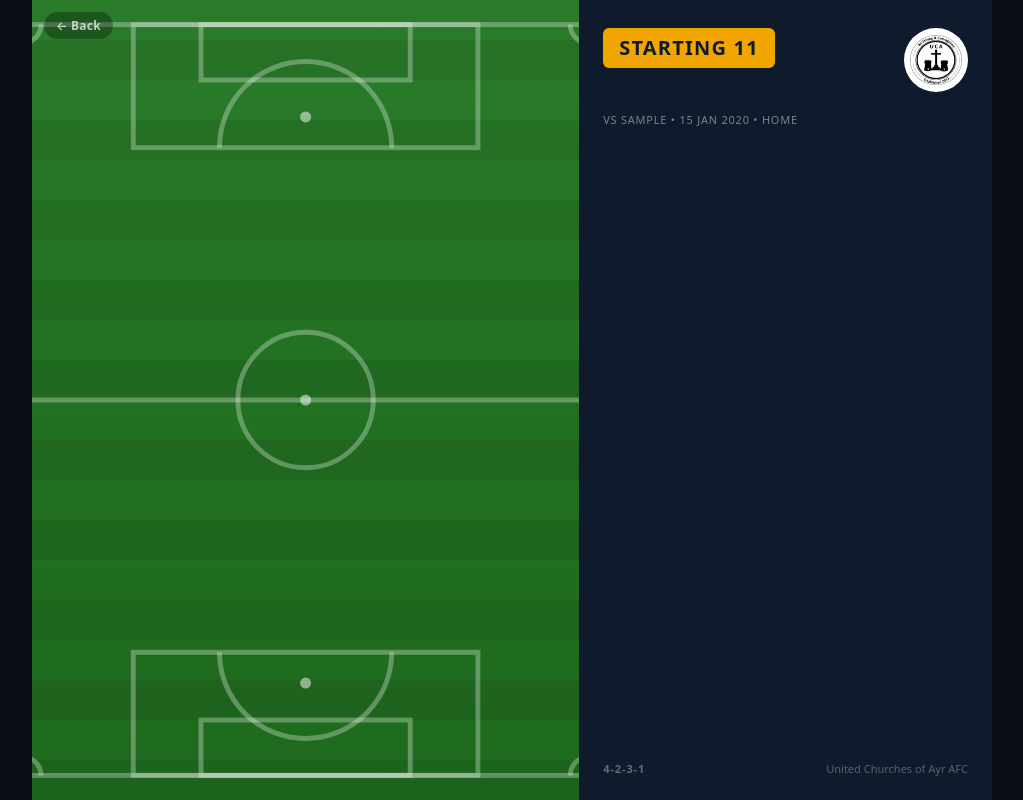
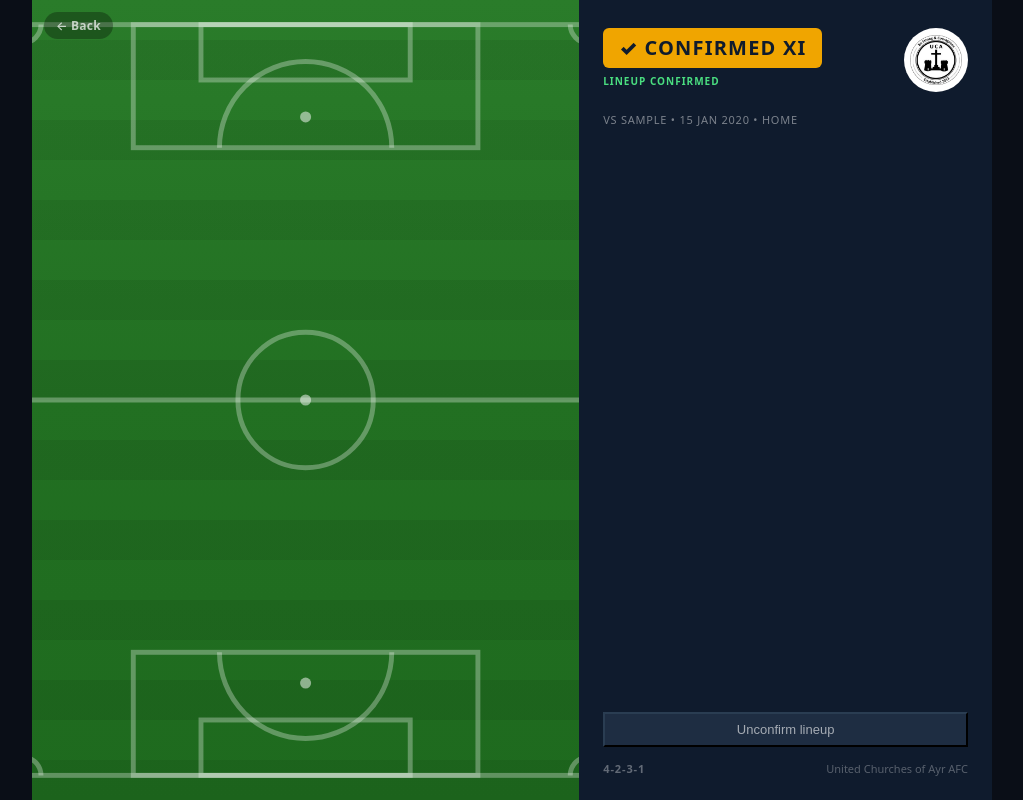
Before and after one commit to thollywood1888/united-churches-ayr, a FastAPI app: page /fixtures/1/lineup-card in a window 1280 px wide. Shown: the whole page, without its empty margins (128-1151 px from the left). Run offline with FastAPI, Linux system fonts and the light colour scheme; the visitor is signed in with stand-in values (Sample User, id 1); tables that the repository leaves empty hold one stand-in row (values such as "Sample post").

Commit message:
Add Confirm Starting XI feature to lineup card
Gaffer can confirm the XI from the lineup builder or card view.
Confirmed state persists (lineup_confirmed column on fixture),
card shows '✓ Confirmed XI' badge, squad see the confirmed XI
when they open the card. Gaffer can unconfirm to go back to draft.

Co-Authored-By: Claude Sonnet 4.6 <noreply@anthropic.com>

```diff
--- a/app/db.py
+++ b/app/db.py
@@ -44,6 +44,7 @@ def create_schema() -> None:
     _ensure_fixture_formation()
     _ensure_appearance_pos()
     _ensure_fixture_captain()
+    _ensure_fixture_lineup_confirmed()
 
 
 def _ensure_appearance_pitch_slot() -> None:
@@ -93,6 +94,17 @@ def _ensure_fixture_captain() -> None:
         connection.execute(text("ALTER TABLE fixture ADD COLUMN captain_player_id INTEGER"))
 
 
+def _ensure_fixture_lineup_confirmed() -> None:
+    inspector = inspect(engine)
+    if "fixture" not in inspector.get_table_names():
+        return
+    columns = {col["name"] for col in inspector.get_columns("fixture")}
+    if "lineup_confirmed" in columns:
+        return
+    with engine.begin() as conn:
+        conn.execute(text("ALTER TABLE fixture ADD COLUMN lineup_confirmed BOOLEAN DEFAULT FALSE"))
+
+
 def get_session() -> Iterator[Session]:
     """FastAPI dependency yielding a request-scoped session."""
     session = SessionLocal()
--- a/app/main.py
+++ b/app/main.py
@@ -966,6 +966,25 @@ async def save_lineup(request: Request, session: SessionDep, fixture_id: int):
     return RedirectResponse(f"/fixtures/{fixture_id}", status_code=303)
 
 
+# -------------------------------------------------- confirm / unconfirm XI --
+
+
+@app.post("/fixtures/{fixture_id}/lineup/confirm")
+def confirm_lineup(session: SessionDep, fixture_id: int):
+    fixture = _fixture_or_404(session, fixture_id)
+    fixture.lineup_confirmed = True
+    session.commit()
+    return RedirectResponse(f"/fixtures/{fixture_id}/lineup-card", status_code=303)
+
+
+@app.post("/fixtures/{fixture_id}/lineup/unconfirm")
+def unconfirm_lineup(session: SessionDep, fixture_id: int):
+    fixture = _fixture_or_404(session, fixture_id)
+    fixture.lineup_confirmed = False
+    session.commit()
+    return RedirectResponse(f"/lineups?fixture_id={fixture_id}", status_code=303)
+
+
 # --------------------------------------------------------- lineup card view --
 
 
--- a/app/models.py
+++ b/app/models.py
@@ -143,6 +143,7 @@ class Fixture(Base):
     notes: Mapped[str | None] = mapped_column(String(500), default=None)
     formation: Mapped[str] = mapped_column(String(10), default="4-2-3-1")
     captain_player_id: Mapped[int | None] = mapped_column(ForeignKey("player.id"), default=None)
+    lineup_confirmed: Mapped[bool] = mapped_column(default=False)
 
     season: Mapped[Season] = relationship(back_populates="fixtures")
     appearances: Mapped[list[Appearance]] = relationship(
--- a/app/templates/lineup_card.html
+++ b/app/templates/lineup_card.html
@@ -287,7 +287,14 @@
 
     <div class="lc-header">
       <div>
-        <div class="lc-title-box">Starting 11</div>
+        <div class="lc-title-box">
+          {% if fixture.lineup_confirmed %}✓ Confirmed XI{% else %}Starting 11{% endif %}
+        </div>
+        {% if fixture.lineup_confirmed %}
+        <div style="margin-top:6px;font-size:10px;font-weight:700;letter-spacing:.1em;text-transform:uppercase;color:#4ade80;">
+          Lineup confirmed
+        </div>
+        {% endif %}
       </div>
       <div class="lc-badge">
         <img src="/static/badges/uca.png" alt="UCA FC">
@@ -315,6 +322,20 @@
     </div>
     {% endif %}
 
+    {% if is_gaffer %}
+    <div style="margin-top:12px;">
+      {% if fixture.lineup_confirmed %}
+      <form method="post" action="/fixtures/{{ fixture.id }}/lineup/unconfirm">
+        <button type="submit" style="width:100%;background:#1e2d42;border-color:#2a3d52;color:rgba(255,255,255,.6);font-size:13px;padding:8px;">Unconfirm lineup</button>
+      </form>
+      {% else %}
+      <form method="post" action="/fixtures/{{ fixture.id }}/lineup/confirm">
+        <button type="submit" style="width:100%;background:#f0a500;border-color:#f0a500;color:#0f1b2d;font-weight:800;font-size:14px;padding:10px;letter-spacing:.03em;">Confirm Starting XI</button>
+      </form>
+      {% endif %}
+    </div>
+    {% endif %}
+
     <div class="lc-footer">
       <span class="lc-formation">{{ formation_key }}</span>
       <span class="lc-club">{{ club_name }}</span>
```
Also changed, not shown: app/templates/lineups.html (+6 -1 lines).
